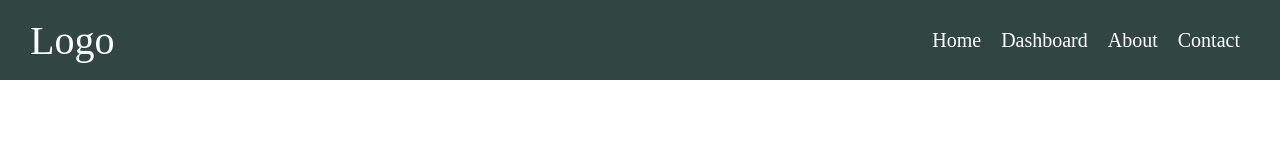
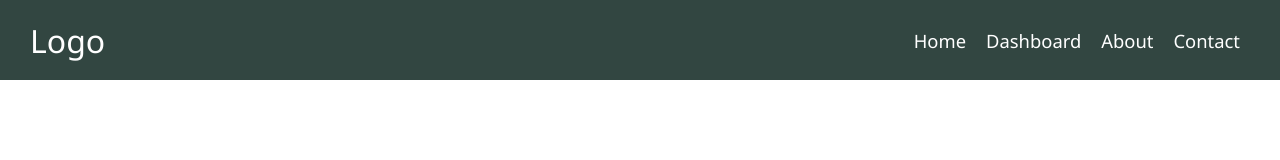
Before and after one commit to Fazlul-Karim-Shahed/Kenakata_Dot_Com, a React (Create React App) app in the folder Frontend/kenakata-dot-com/: page / in a window 1280 px wide. Shown: the top 160 px of the page. Built offline with nearby package versions, Linux system fonts and the light colour scheme.

Commit message:
header animation update

```diff
--- a/Frontend/kenakata-dot-com/src/Components/Header/Navbar/Navbar.css
+++ b/Frontend/kenakata-dot-com/src/Components/Header/Navbar/Navbar.css
@@ -2,6 +2,7 @@
   margin: 0px;
   padding: 0px;
   box-sizing: border-box;
+  font-family: 'Segoe UI', Tahoma, Geneva, Verdana, sans-serif;
 }
 
 @media screen and (min-width: 1000px) {
@@ -34,7 +35,7 @@
     margin: 0px 10px;
     text-decoration: none;
     color: aliceblue;
-    font-size: 2.5vh;
+    font-size: 2.3vh;
   }
 }
 
@@ -72,8 +73,8 @@
   }
 
   .navbar_right {
-    width: 0;
-    height: 100%;
+    width: 100%;
+    height: 0%;
     background-color: rgba(40, 61, 55, 0.95);
     position: fixed;
     top: 10vh;
--- a/Frontend/kenakata-dot-com/src/Components/Header/Navbar/Navbar.js
+++ b/Frontend/kenakata-dot-com/src/Components/Header/Navbar/Navbar.js
@@ -5,10 +5,10 @@ import { Link } from 'react-router-dom'
 function Navbar() {
 
     const menu = () => {
-        if (document.getElementById("overlay").style.width == "100%") {
-            document.getElementById("overlay").style.width = "0%"
+        if (document.getElementById("overlay").style.height == "100%") {
+            document.getElementById("overlay").style.height = "0%"
         } else {
-            document.getElementById("overlay").style.width = "100%"
+            document.getElementById("overlay").style.height = "100%"
         }
     }
 
@@ -16,7 +16,7 @@ function Navbar() {
         <div>
             <div className="navbar">
                 <div className="navbar_left">
-                    <div><Link className="logo" style={{ color: "white", fontSize: "5vh" }} to="/">Logo</Link></div>
+                    <div><Link className="logo" style={{ color: "white", fontSize: "4vh" }} to="/">Logo</Link></div>
                     <div onClick={menu} className="menu_icon">
                         <div className="line"></div>
                         <div className="line"></div>
```
